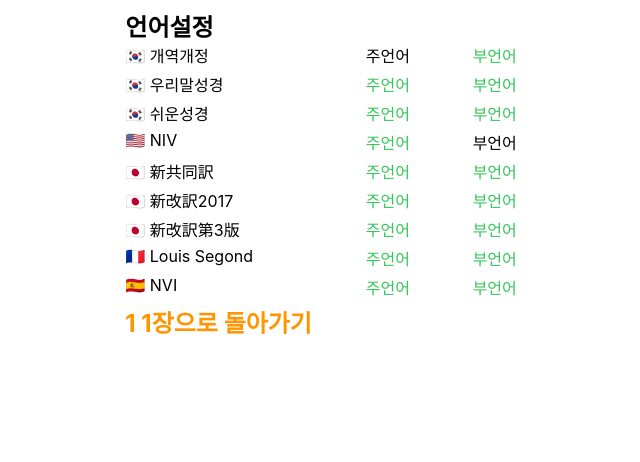
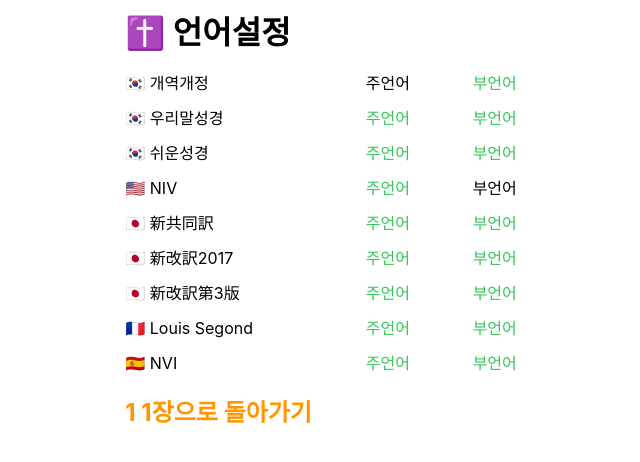
Before and after one commit to eunmo/bible-server, a React (Create React App) app: page /1/1/lang in a window 1280 px wide. Shown: the top 462 px of the page, without its empty margins (304-944 px from the left). Built offline with nearby package versions, Linux system fonts and the light colour scheme.

Commit message:
use header in langs

```diff
--- a/src/langs.jsx
+++ b/src/langs.jsx
@@ -1,6 +1,7 @@
 import React, { useContext } from 'react';
 import { Link } from 'react-router-dom';
 
+import Header from './header';
 import Context from './context';
 import { langs } from './data';
 
@@ -13,7 +14,8 @@
 
   return (
     <div>
-      <div className="header">언어설정</div>
+      <Header title="언어설정" />
+      <div className="vertical-buffer" />
       {langs.map((lang) => (
         <div key={lang.abbr} className="lang-grid">
           <div>{lang.name}</div>
@@ -33,7 +35,8 @@
           </div>
         </div>
       ))}
-      <div className="header" style={{ marginTop: '5px' }}>
+      <div className="vertical-buffer" />
+      <div className="header">
         <Link to={backUrl}>{backName}</Link>
       </div>
     </div>
--- a/src/style.css
+++ b/src/style.css
@@ -136,6 +136,7 @@
   grid-template-columns: 2fr 1fr 1fr;
   grid-column-gap: 3px;
   margin-bottom: 5px;
+  line-height: 30px;
 }
 
 .lang {
```
